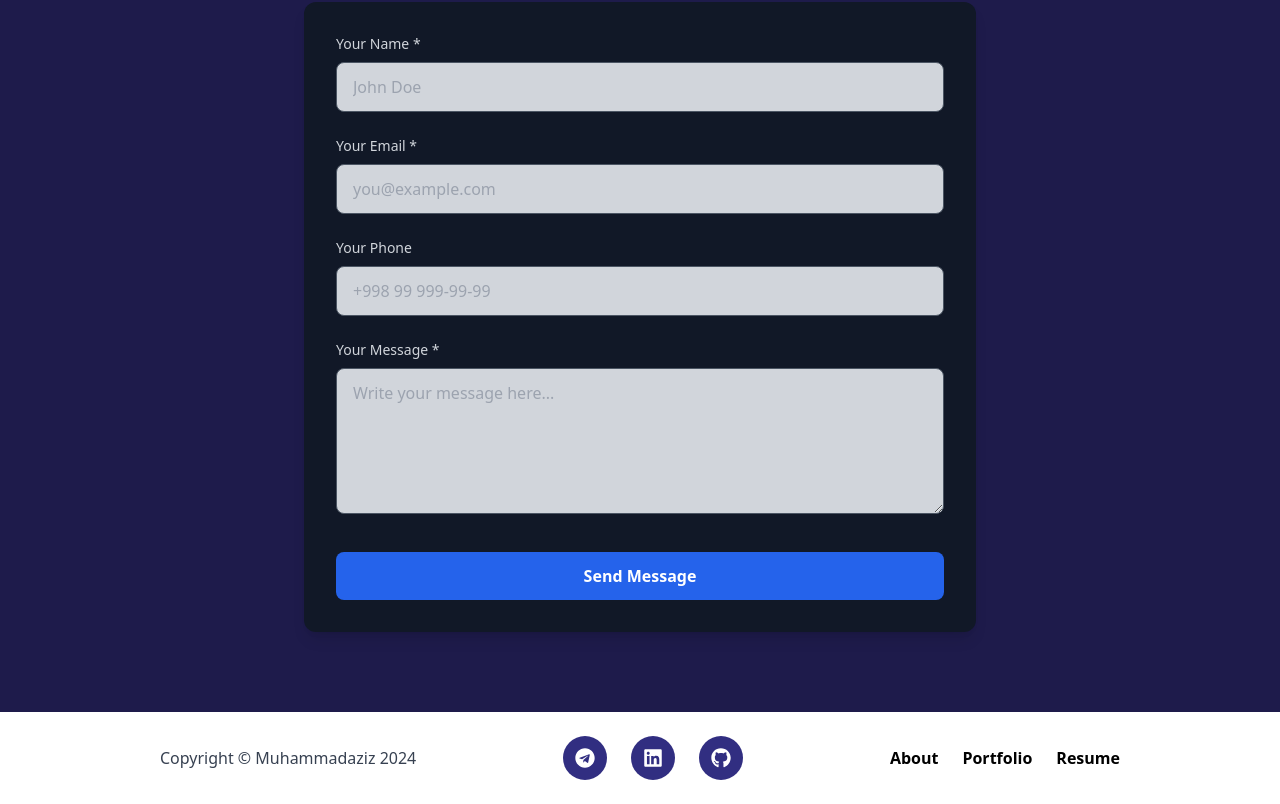
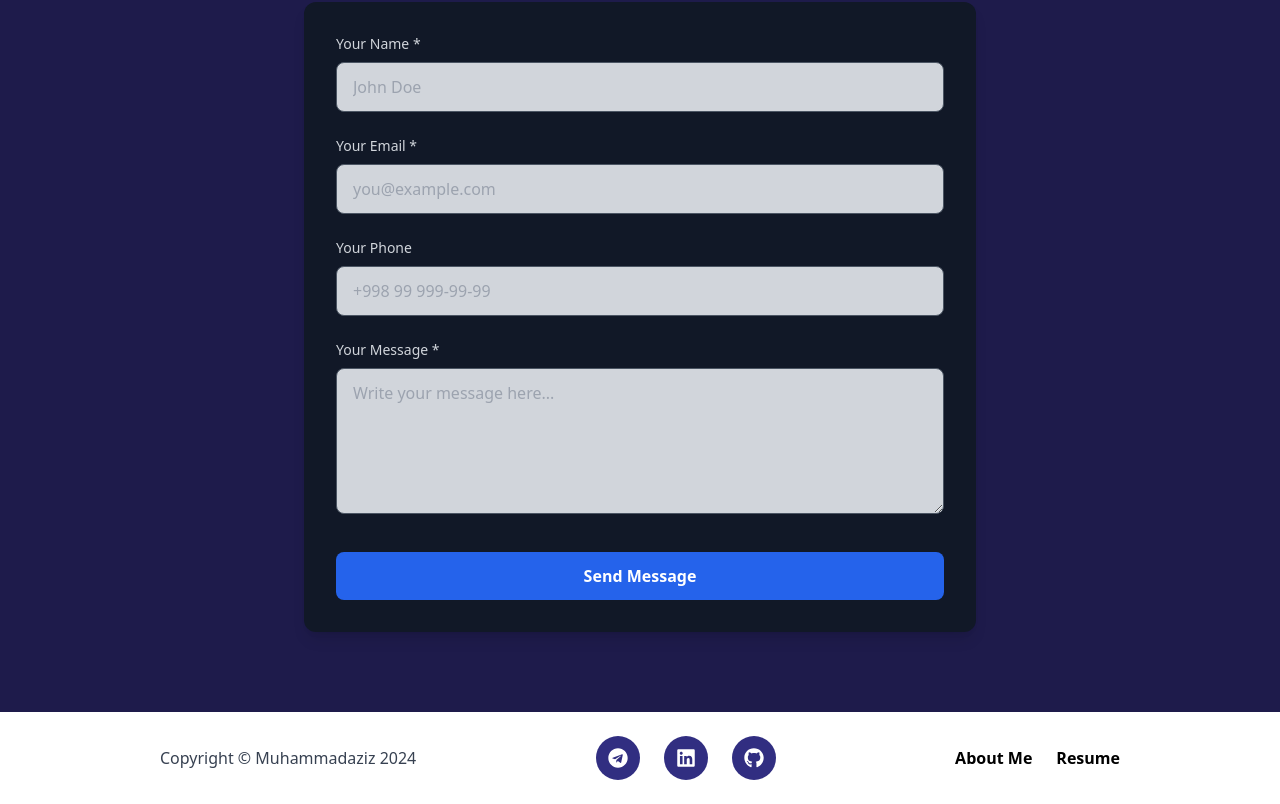
Before and after one commit to smuhammadaziz/portfolio, a React (Vite) app: page / in a window 1280 px wide. Shown: the part 1374-2178 px from the top of the page. Built offline with nearby package versions, Linux system fonts and the light colour scheme.

Commit message:
add: adding some changes

```diff
--- a/src/components/footer/footer.jsx
+++ b/src/components/footer/footer.jsx
@@ -25,9 +25,8 @@ function Footer() {
         </div>
 
         {/* Footer Links */}
-        <div className="flex gap-6 text-black font-semibold text-sm md:text-base">
-          <a href="#" className="hover:underline">About</a>
-          <a href="#" className="hover:underline">Portfolio</a>
+        <div className="flex gap-6 text-black font-semibold text-sm md:text-base text-center">
+          <a href="#" className="hover:underline">About Me</a>
           <a href="#" className="hover:underline">Resume</a>
         </div>
       </div>
```
